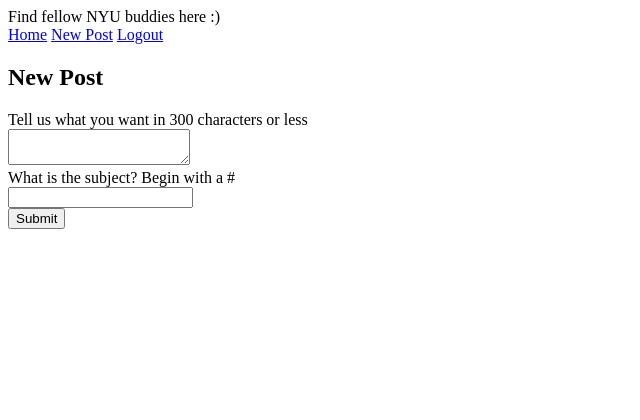
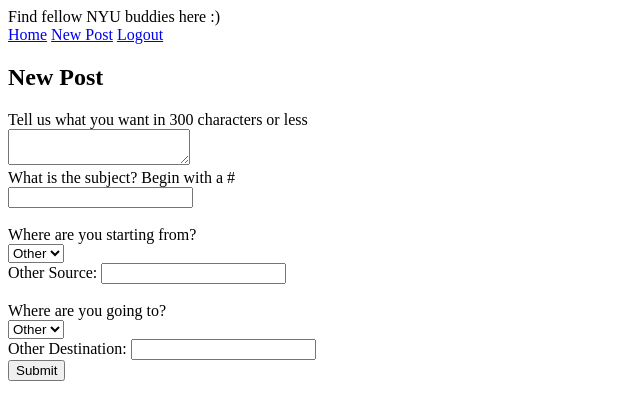
Before and after one commit to Pradhyo/nyubuddies, a Python web app: template templates/New_Post.html in a window 1280 px wide. Shown: the top 420 px of the page, without its empty margins (0-640 px from the left). Run offline with Jinja, Linux system fonts and the light colour scheme; the template is opened without the code that fills it, so the values that code supplies are empty.

Commit message:
Change form to include source and destination

```diff
--- a/templates/New_Post.html
+++ b/templates/New_Post.html
@@ -7,7 +7,26 @@
 Tell us what you want in 300 characters or less<br>
 <textarea name = "content">{{content}}</textarea> <br>
 What is the subject? Begin with a # <br>
-<input type = "text" name = "subject" value = "{{subject}}"> <br>
+<input type = "text" name = "subject" value = "{{subject}}"> <br><br>
+Where are you starting from? <br>
+<select name = "source">
+	<option value="None"> Other </option>
+{% for source in sources %}
+	<option value="{{source}}"> {{source}} </option>
+{% endfor %}
+</select>
+<br> Other Source:
+<input type = "text" name = "source2"> <br><br>
+Where are you going to? <br>
+<select name = "destination">
+	<option value="None"> Other </option>
+{% for destination in destinations %}
+	<option value="{{destination}}"> {{destination}} </option>
+{% endfor %}
+</select>
+<br> Other Destination:
+<input type = "text" name = "destination2"> <br>
+
 <input type = "submit"> <br>
 {{error}}
 </form>
```
Also changed, not shown: templates/This_Post.html (line endings or trailing spaces).
